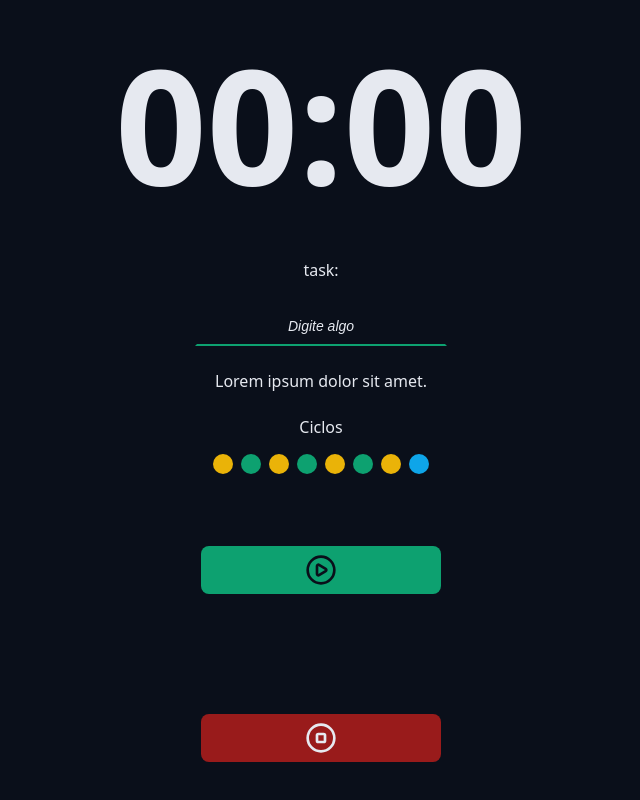
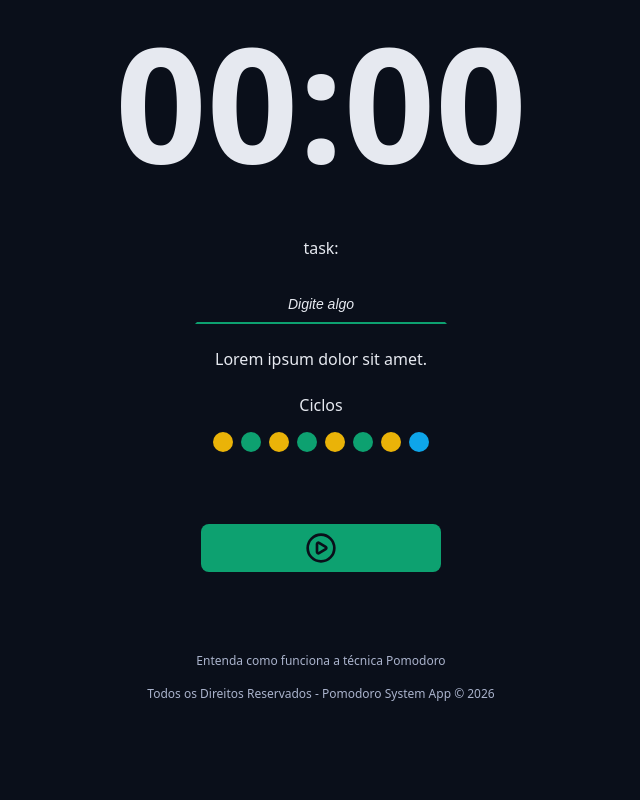
Before and after one commit to jonasalbuquerquecandido/pomodoro-system-project, a React (Vite) app: page / in a window 1280 px wide. Shown: the part 310-1110 px from the top of the page, without its empty margins (319-959 px from the left). After the commit the page ends 1044 px from the top, so only its background shows below. Built offline with nearby package versions, Linux system fonts and the light colour scheme.

Commit message:
Feat: I created and styled the Footer component

```diff
--- a/src/App.tsx
+++ b/src/App.tsx
@@ -8,7 +8,8 @@
 import { DefaultInput } from './components/DefaultInput';
 import { Cycles } from './components/Cycles';
 import { DefaultButton } from './components/DefaultButton';
-import { PlayCircleIcon, StopCircleIcon } from 'lucide-react';
+import { PlayCircleIcon } from 'lucide-react';
+import { Footer } from './components/Footer';
 
 
 export function App() {
@@ -18,7 +19,7 @@
         <Logo />
       </Container>
 
-      <Container>""
+      <Container>
         <Menu />
       </Container>
 
@@ -42,9 +43,12 @@
 
           <div className="formRow">
             <DefaultButton icon={<PlayCircleIcon />} color='green'/>
-            <DefaultButton icon={<StopCircleIcon />} color='red'/>
           </div>
         </form>
+      </Container>
+
+      <Container>
+        <Footer />
       </Container>
     </>
   );
--- /dev/null
+++ b/src/components/Footer/index.tsx
@@ -0,0 +1,10 @@
+import styles from './styles.module.css'
+
+export function Footer() {
+  return (
+    <footer className={styles.footer}>
+      <a href="#">Entenda como funciona a técnica Pomodoro</a>
+      <a href="#">Todos os Direitos Reservados - Pomodoro System App &copy; {new Date().getFullYear()} </a>
+    </footer>
+  )
+}
--- /dev/null
+++ b/src/components/Footer/styles.module.css
@@ -0,0 +1,19 @@
+.footer {
+    display: flex;
+    justify-content: center;
+    align-items: center;
+    flex-direction: column;
+
+    gap: 1.6rem;
+    font-size: 1.2rem;
+}
+
+.footer a {
+    color: var(--text-muted);
+    text-decoration: none;
+}
+
+.footer a:hover {
+    color: var(--text-muted);
+    text-decoration: underline;
+}
```
